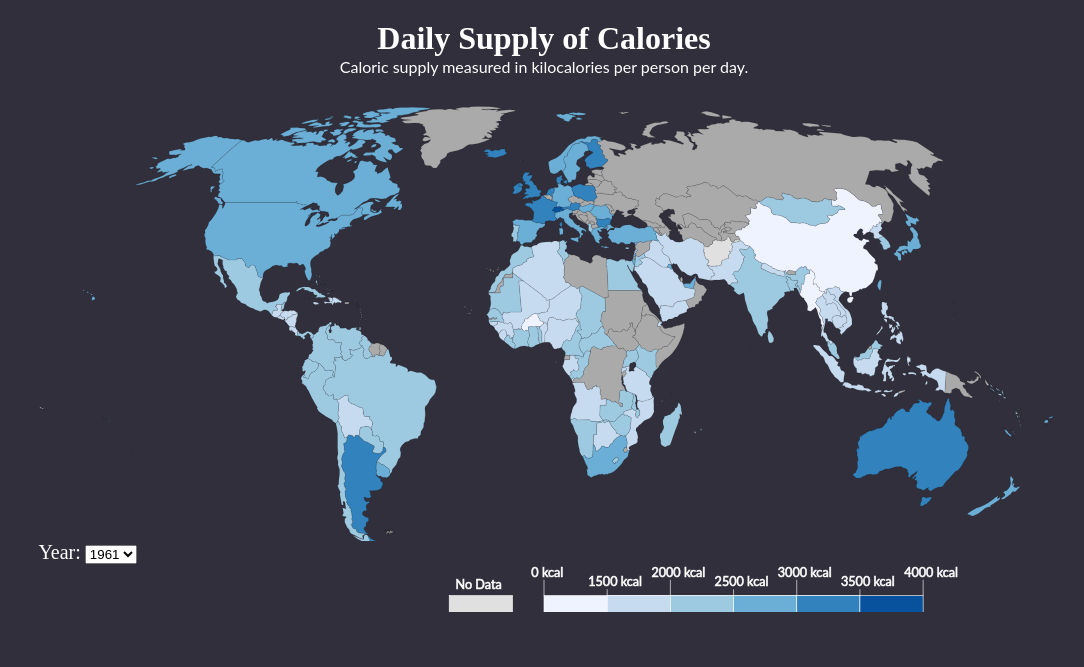
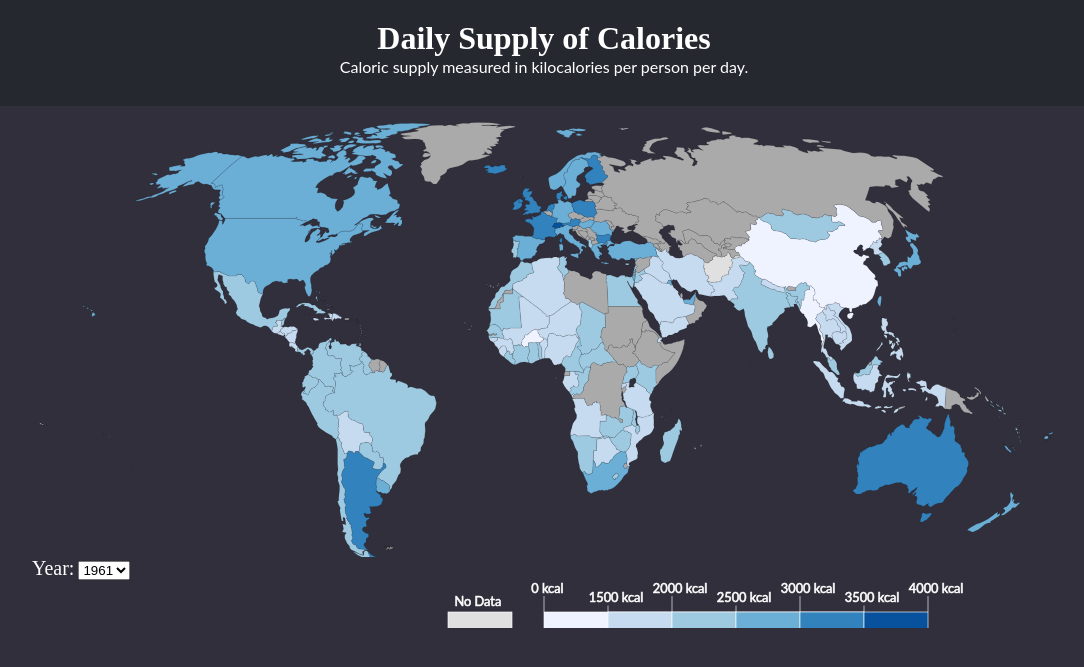
Before and after one commit to Yuno1234/Caloric_supply_by_region, a Flask app: page / in a window 1280 px wide. Shown: the top 667 px of the page, without its empty margins (96-1180 px from the left). Run offline with Flask 2, Linux system fonts and the light colour scheme; data comes from the database, SQL or seed files in the repository.

Commit message:
added header

```diff
--- a/static/styles.css
+++ b/static/styles.css
@@ -1,12 +1,19 @@
+header {
+  background-color: #262830;
+  margin: auto;
+}
+
 body {
   background-color: #302f3b;
+  margin: 0;
 }
 
 h1 {
   color: white;
   font-family: 'Besley', serif;
   margin-bottom: 0;
-  margin-top: 20px;
+  margin-top: 0;
+  padding-top: 20px;
   display: flex;
   flex-direction: column;
   justify-content: center;
@@ -18,7 +25,7 @@ p {
   color: white;
   font-family: 'Besley', serif;
   margin-top: 0;
-  margin-bottom: 30px;
+  padding-bottom: 30px;
   display: flex;
   flex-direction: column;
   justify-content: center;
--- a/templates/index.html
+++ b/templates/index.html
@@ -10,8 +10,11 @@
 </head>
 
 <body>
-    <h1>Daily Supply of Calories</h1>
-    <p>Caloric supply measured in kilocalories per person per day.</p>
+    <header>
+        <h1>Daily Supply of Calories</h1>
+        <p>Caloric supply measured in kilocalories per person per day.</p>
+    </header>
+
     <svg width="80vw"  baseprofile="tiny" stroke="black" stroke-linecap="round" stroke-linejoin="round" stroke-width=".2"
     version="1.2" viewbox="0 0 2000 850"  y="0%" xmlns="http://www.w3.org/2000/svg">
 
```
